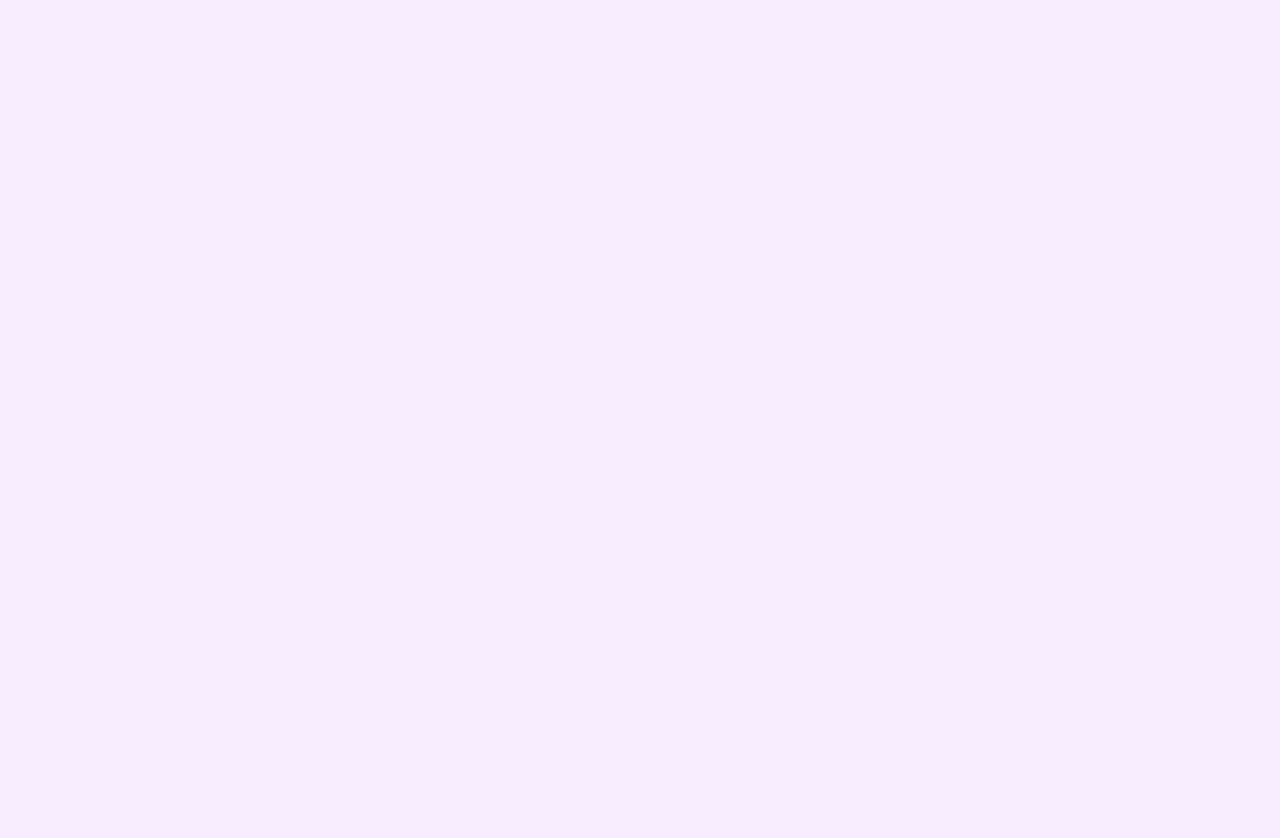
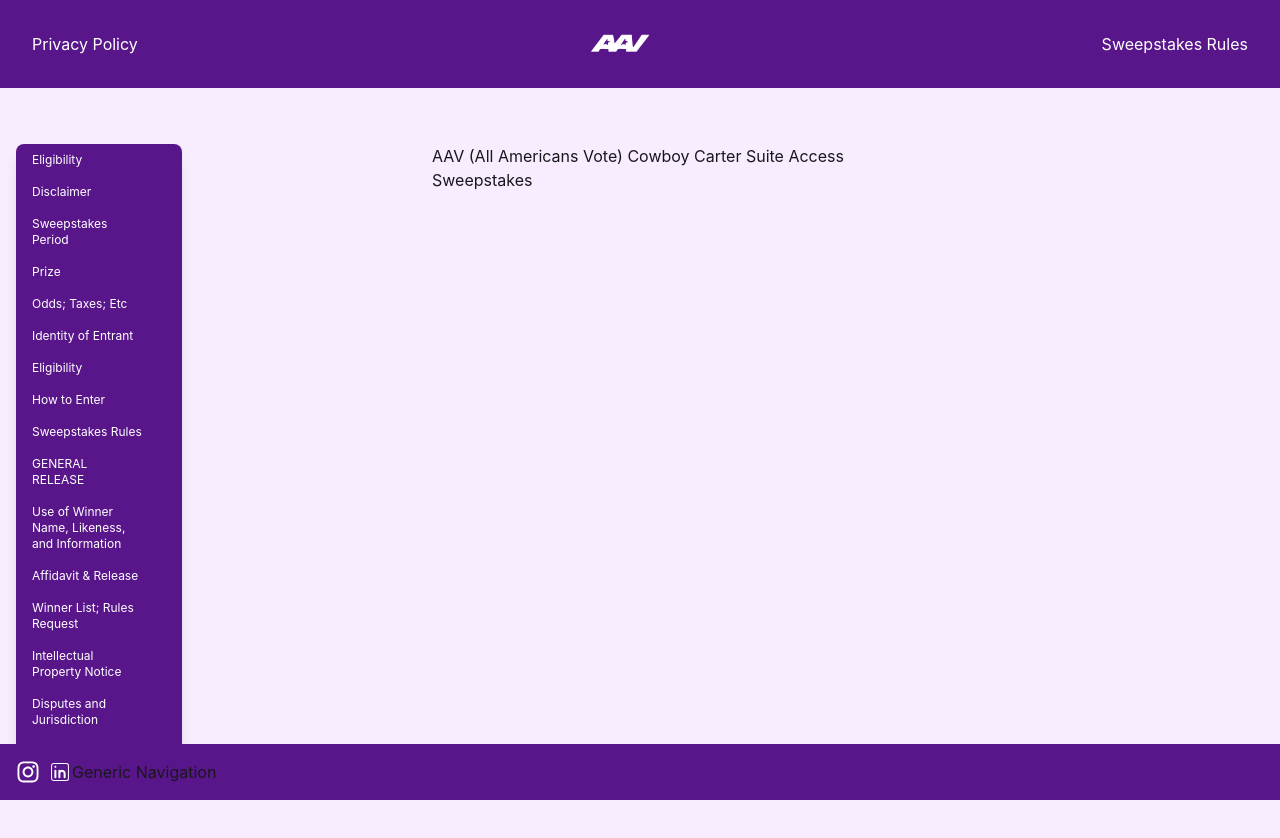
Before and after one commit to jjosephd/aav-ui, a React (Vite) app: page /sweepstakes/rules in a window 1280 px wide. Before the commit this address had no page. Shown: the top 838 px of the page. Before the commit the page ends 800 px from the top, so only its background shows below. Built offline with nearby package versions, Linux system fonts and the light colour scheme.

Commit message:
Sweepstakes rules page created with sidenav

```diff
--- a/src/App.jsx
+++ b/src/App.jsx
@@ -5,6 +5,7 @@ import Layout from './components/Layout';
 import PrivacyPolicy from './pages/privacy-policy/PrivacyPolicy';
 import Beyonce from './pages/beyonce/Beyonce';
 import Home from './pages/home/Home';
+import Rules from './pages/sweepstakes/Rules';
 
 function App() {
   return (
@@ -15,6 +16,7 @@ function App() {
           <Route path="privacy-policy" element={<PrivacyPolicy />} />
           <Route path="campaigns/beyonce" element={<Beyonce />} />
           <Route path="campaigns/kendrick" element={<Beyonce />} />
+          <Route path="/sweepstakes/rules" element={<Rules />} />
         </Route>
       </Routes>
     </>
--- a/src/components/NavBar.jsx
+++ b/src/components/NavBar.jsx
@@ -39,7 +39,7 @@ const NavBar = () => {
           </Link>
         </li>
         <li className="privacy-link hidden md:block">
-          <Link to="/privacy-policy">
+          <Link to="/sweepstakes/rules">
             <span className="text-white inline-block transform transition-transform duration-300 hover:scale-105">
               Sweepstakes Rules
             </span>
--- a/src/components/carousel/Carousel.jsx
+++ b/src/components/carousel/Carousel.jsx
@@ -112,13 +112,13 @@ const Carousel = () => {
       </div>
       <div className="flex justify-center gap-4 mt-6">
         <button
-          className="btn btn-primary"
+          className="btn bg-purple-900 hover:bg-purple-900"
           onClick={() => goToIndex(currentIndex - 1)}
         >
           <FaArrowLeft />
         </button>
         <button
-          className="btn btn-primary"
+          className="btn bg-purple-900 hover:bg-purple-900"
           onClick={() => goToIndex(currentIndex + 1)}
         >
           <FaArrowRight />
--- /dev/null
+++ b/src/pages/sweepstakes/Rules.jsx
@@ -0,0 +1,24 @@
+import React from 'react';
+import SideNav from './SideNav';
+
+const Rules = () => {
+  return (
+    <div>
+      <div className="grid grid-cols-3">
+        {' '}
+        <div className="col-span-1 side-nav-container pb-24">
+          <SideNav />
+        </div>
+        <div className="content-container flex flex-col">
+          <header>
+            <h2>
+              AAV (All Americans Vote) Cowboy Carter Suite Access Sweepstakes
+            </h2>
+          </header>
+        </div>
+      </div>
+    </div>
+  );
+};
+
+export default Rules;
--- /dev/null
+++ b/src/pages/sweepstakes/SideNav.jsx
@@ -0,0 +1,94 @@
+import React from 'react';
+
+const SideNav = () => {
+  return (
+    <div>
+      <nav className="hidden md:flex bg-purple-900 text-white text-xs rounded-lg shadow-lg pr-6 w-2/5 ">
+        <ul className="flex flex-col ">
+          <li className="py-2 px-4 rounded-lg hover:underline">
+            <a href="#" className="text-white">
+              Eligibility
+            </a>
+          </li>
+          <li className="py-2 px-4 rounded-lg hover:underline">
+            <a href="#" className="text-white">
+              Disclaimer
+            </a>
+          </li>
+          <li className="py-2 px-4 rounded-lg hover:underline">
+            <a href="#" className="text-white">
+              Sweepstakes Period
+            </a>
+          </li>
+          <li className="py-2 px-4 rounded-lg hover:underline">
+            <a href="#" className="text-white">
+              Prize
+            </a>
+          </li>
+          <li className="py-2 px-4 rounded-lg hover:underline">
+            <a href="#" className="text-white">
+              Odds; Taxes; Etc
+            </a>
+          </li>
+          <li className="py-2 px-4 rounded-lg hover:underline">
+            <a href="#" className="text-white">
+              Identity of Entrant
+            </a>
+          </li>
+          <li className="py-2 px-4 rounded-lg hover:underline">
+            <a href="#" className="text-white">
+              Eligibility
+            </a>
+          </li>
+          <li className="py-2 px-4 rounded-lg hover:underline">
+            <a href="#" className="text-white">
+              How to Enter
+            </a>
+          </li>
+          <li className="py-2 px-4 rounded-lg hover:underline">
+            <a href="#" className="text-white">
+              Sweepstakes Rules
+            </a>
+          </li>
+          <li className="py-2 px-4 rounded-lg hover:underline">
+            <a href="#" className="text-white">
+              GENERAL RELEASE
+            </a>
+          </li>
+          <li className="py-2 px-4 rounded-lg hover:underline">
+            <a href="#" className="text-white">
+              Use of Winner Name, Likeness, and Information
+            </a>
+          </li>
+          <li className="py-2 px-4 rounded-lg hover:underline">
+            <a href="#" className="text-white">
+              Affidavit & Release
+            </a>
+          </li>
+          <li className="py-2 px-4 rounded-lg hover:underline">
+            <a href="#" className="text-white">
+              Winner List; Rules Request
+            </a>
+          </li>
+          <li className="py-2 px-4 rounded-lg hover:underline">
+            <a href="#" className="text-white">
+              Intellectual Property Notice
+            </a>
+          </li>
+          <li className="py-2 px-4 rounded-lg hover:underline">
+            <a href="#" className="text-white">
+              Disputes and Jurisdiction
+            </a>
+          </li>
+          <li className="py-2 px-4 rounded-lg hover:underline">
+            <a href="#" className="text-white">
+              Miscellaneous
+            </a>
+          </li>
+        </ul>
+      </nav>
+    </div>
+  );
+};
+
+export default SideNav;
```
